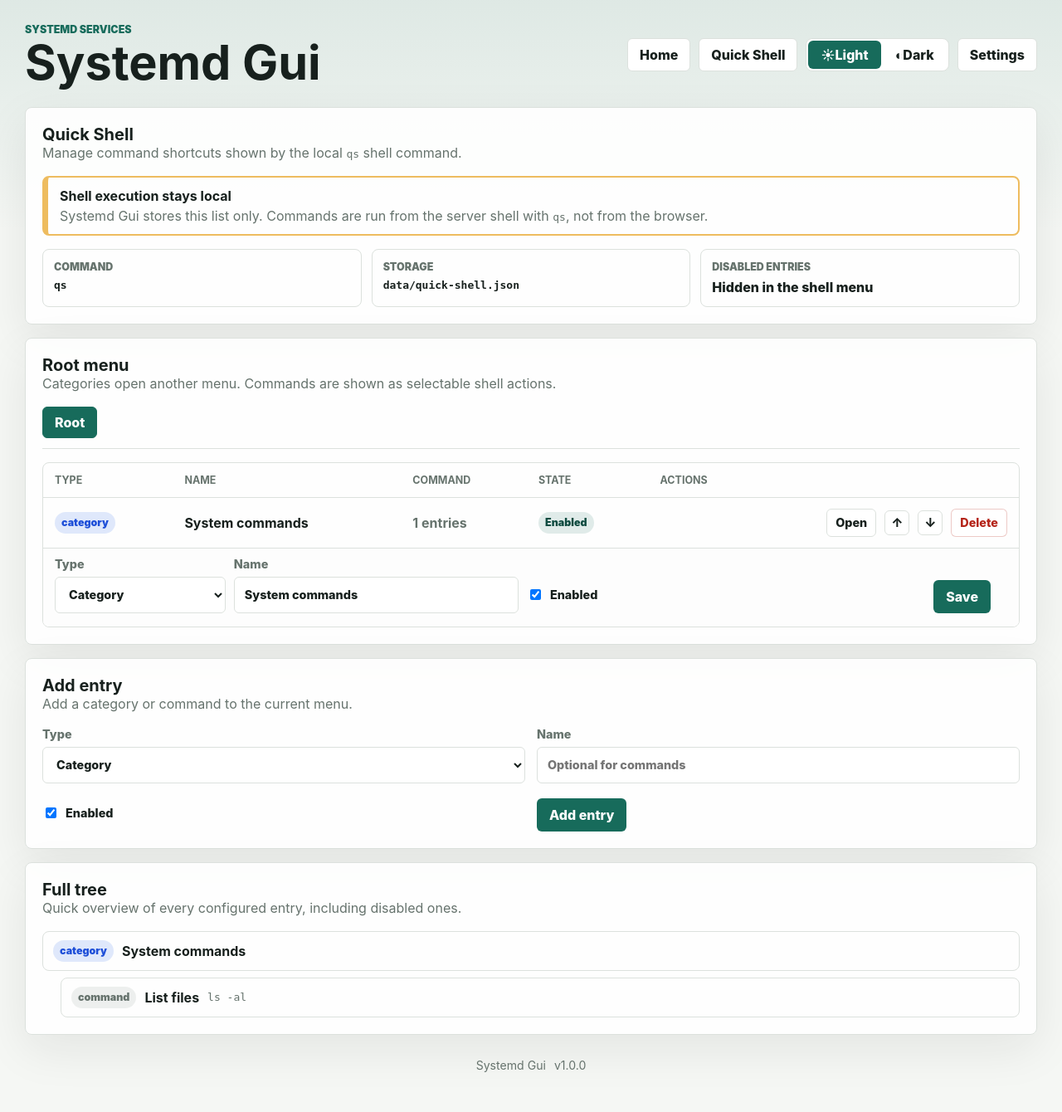
After one commit to Nisbo/systemd-gui, a Flask app: page /quick-shell in a window 1280 px wide. The commit adds this page. Shown: the whole page at 83% size. Run offline with Flask 3, Linux system fonts and the light colour scheme.

Commit message:
Add quick shell command manager

```diff
--- a/systemd_gui/app.py
+++ b/systemd_gui/app.py
@@ -11,6 +11,18 @@ from pathlib import Path
 
 from flask import Flask, Response, flash, redirect, render_template, request, session, url_for
 
+from .quick_shell import (
+    add_item,
+    children_for_path,
+    delete_item,
+    entry_label,
+    flatten_entries,
+    item_for_path,
+    move_item,
+    read_quick_shell,
+    update_item,
+    write_quick_shell,
+)
 from .systemd import (
     analyze_drop_in_content,
     create_unit_backup,
@@ -203,6 +215,80 @@ def create_app() -> Flask:
             update_result=session.pop("update_result", None),
             app_update_pending_restart=session.get("app_update_pending_restart", False),
         )
+
+    @app.get("/quick-shell")
+    def quick_shell():
+        data = read_quick_shell(_quick_shell_path(app))
+        parent_path = request.args.get("path", "").strip()
+        try:
+            parent = item_for_path(data, parent_path) if parent_path else None
+            entries = children_for_path(data, parent_path)
+        except ValueError as exc:
+            flash(str(exc), "error")
+            return redirect(url_for("quick_shell"))
+        return render_template(
+            "quick_shell.html",
+            entries=entries,
+            parent=parent,
+            parent_path=parent_path,
+            breadcrumbs=_quick_shell_breadcrumbs(data, parent_path),
+            flat_entries=flatten_entries(data.get("items") or []),
+            entry_label=entry_label,
+        )
+
+    @app.post("/quick-shell/item")
+    def create_quick_shell_item():
+        data = read_quick_shell(_quick_shell_path(app))
+        parent_path = request.form.get("parent_path", "").strip()
+        try:
+            add_item(data, parent_path, _quick_shell_item_from_form())
+            write_quick_shell(_quick_shell_path(app), data)
+        except ValueError as exc:
+            flash(str(exc), "error")
+            return redirect(url_for("quick_shell", path=parent_path))
+        flash("Quick Shell entry created.", "success")
+        return redirect(url_for("quick_shell", path=parent_path))
+
+    @app.post("/quick-shell/item/<item_path>/update")
+    def update_quick_shell_item(item_path: str):
+        data = read_quick_shell(_quick_shell_path(app))
+        parent_path = _quick_shell_parent_path(item_path)
+        try:
+            update_item(data, item_path, _quick_shell_item_from_form())
+            write_quick_shell(_quick_shell_path(app), data)
+        except ValueError as exc:
+            flash(str(exc), "error")
+            return redirect(url_for("quick_shell", path=parent_path))
+        flash("Quick Shell entry saved.", "success")
+        return redirect(url_for("quick_shell", path=parent_path))
+
+    @app.post("/quick-shell/item/<item_path>/delete")
+    def delete_quick_shell_item(item_path: str):
+        data = read_quick_shell(_quick_shell_path(app))
+        parent_path = _quick_shell_parent_path(item_path)
+        try:
+            delete_item(data, item_path)
+            write_quick_shell(_quick_shell_path(app), data)
+        except ValueError as exc:
+            flash(str(exc), "error")
+            return redirect(url_for("quick_shell", path=parent_path))
+        flash("Quick Shell entry deleted.", "success")
+        return redirect(url_for("quick_shell", path=parent_path))
+
+    @app.post("/quick-shell/item/<item_path>/move")
+    def move_quick_shell_item(item_path: str):
+        data = read_quick_shell(_quick_shell_path(app))
+        parent_path = _quick_shell_parent_path(item_path)
+        direction = request.form.get("direction", "")
+        if direction not in {"up", "down"}:
+            flash("Unknown move direction.", "error")
+            return redirect(url_for("quick_shell", path=parent_path))
+        try:
+            move_item(data, item_path, direction)
+            write_quick_shell(_quick_shell_path(app), data)
+        except ValueError as exc:
+            flash(str(exc), "error")
+        return redirect(url_for("quick_shell", path=parent_path))
 
     @app.post("/settings/check-update")
     def check_update():
@@ -688,6 +774,49 @@ def _notes_path(app: Flask) -> Path:
     return Path(app.config["DATA_DIR"]) / "service-notes.json"
 
 
+def _quick_shell_path(app: Flask) -> Path:
+    return Path(app.config["DATA_DIR"]) / "quick-shell.json"
+
+
+def _quick_shell_item_from_form() -> dict[str, object]:
+    item_type = request.form.get("type", "command").strip()
+    item: dict[str, object] = {
+        "type": item_type,
+        "name": request.form.get("name", "").strip(),
+        "enabled": request.form.get("enabled") == "1",
+    }
+    if item_type == "category":
+        item["items"] = []
+    else:
+        command = request.form.get("command", "").strip()
+        if not command:
+            raise ValueError("Commands need a command line.")
+        item["command"] = command
+        item["confirm"] = request.form.get("confirm") == "1"
+    return item
+
+
+def _quick_shell_parent_path(item_path: str) -> str:
+    parts = item_path.split(".")
+    if len(parts) <= 1:
+        return ""
+    return ".".join(parts[:-1])
+
+
+def _quick_shell_breadcrumbs(data: dict[str, object], item_path: str) -> list[dict[str, str]]:
+    breadcrumbs = [{"label": "Root", "path": ""}]
+    parts: list[str] = []
+    for part in item_path.split(".") if item_path else []:
+        parts.append(part)
+        path = ".".join(parts)
+        try:
+            item = item_for_path(data, path)
+        except ValueError:
+            break
+        breadcrumbs.append({"label": entry_label(item), "path": path})
+    return breadcrumbs
+
+
 def read_service_notes(path: Path) -> dict[str, str]:
     try:
         data = json.loads(path.read_text(encoding="utf-8"))
--- a/systemd_gui/static/app.js
+++ b/systemd_gui/static/app.js
@@ -217,6 +217,21 @@
     });
   });
 
+  document.querySelectorAll("select[data-quick-shell-type]").forEach((select) => {
+    const form = select.closest("form");
+    const syncQuickShellFields = () => {
+      const isCommand = select.value === "command";
+      form?.querySelectorAll(".quick-shell-command-field,.quick-shell-confirm-field").forEach((field) => {
+        field.hidden = !isCommand;
+      });
+      form?.querySelectorAll(".quick-shell-command-field input").forEach((input) => {
+        input.required = isCommand;
+      });
+    };
+    select.addEventListener("change", syncQuickShellFields);
+    syncQuickShellFields();
+  });
+
   const logPanel = document.querySelector("[data-log-panel]");
   if (logPanel) {
     const logControls = document.querySelector("[data-log-controls]");
--- a/systemd_gui/static/styles.css
+++ b/systemd_gui/static/styles.css
@@ -30,6 +30,7 @@ h1,h2,h3,p { margin:0; } h1 { font-size:clamp(2rem, 5vw, 3.6rem); line-height:1;
 .settings-panel { max-width:none; }
 .settings-tabs-panel,.service-tabs-panel { padding-bottom:14px; }
 .settings-tabs { display:flex; gap:8px; flex-wrap:wrap; border-bottom:1px solid var(--line); padding-bottom:12px; }
+.breadcrumb-row { display:flex; gap:8px; flex-wrap:wrap; border-bottom:1px solid var(--line); margin-bottom:16px; padding-bottom:12px; }
 .settings-tab { display:inline-flex; align-items:center; justify-content:center; min-height:38px; padding:0 14px; border:1px solid var(--line); border-radius:6px; color:var(--muted); font-weight:850; }
 .settings-tab:hover { border-color:color-mix(in srgb, var(--accent) 48%, var(--line)); color:var(--ink); }
 .settings-tab.active { background:var(--accent); border-color:var(--accent); color:#fff; }
@@ -107,6 +108,15 @@ input,textarea,select { width:100%; border:1px solid var(--line); border-radius:
 .backup-create button { min-height:44px; white-space:nowrap; }
 .app-backup-table { margin-top:0; }
 .inline-actions { margin-top:0; }
+.quick-shell-table table { min-width:980px; }
+.quick-shell-actions { min-width:260px; }
+.quick-shell-edit-row td { background:color-mix(in srgb, var(--panel) 78%, var(--bg)); padding-top:10px; padding-bottom:16px; }
+.quick-shell-edit-form { display:grid; grid-template-columns:minmax(110px, .6fr) minmax(160px, 1fr) minmax(220px, 1.4fr) auto auto auto; gap:10px; align-items:end; }
+.quick-shell-add-form { align-items:end; }
+.quick-shell-tree { display:grid; gap:8px; }
+.quick-shell-tree-item { display:flex; align-items:center; gap:10px; flex-wrap:wrap; border:1px solid var(--line); border-radius:8px; padding:10px 12px; margin-left:calc(var(--depth) * 22px); }
+.quick-shell-tree-item code { color:var(--muted); overflow-wrap:anywhere; }
+.quick-shell-command-field[hidden],.quick-shell-confirm-field[hidden] { display:none; }
 .update-actions { display:grid; grid-template-columns:repeat(2, minmax(0, 1fr)); gap:14px; margin-top:14px; }
 .update-actions.compact-actions { grid-template-columns:1fr; }
 .update-version-bar { display:grid; grid-template-columns:repeat(3, minmax(0, 1fr)) auto; gap:12px; align-items:end; border:1px solid var(--line); border-radius:8px; padding:14px; }
@@ -146,4 +156,5 @@ button[aria-busy="true"] { opacity:.72; }
 .info-dialog { width:min(560px, calc(100% - 32px)); }
 .info-links { display:flex; flex-wrap:wrap; gap:10px; margin-top:14px; }
 .app-footer { display:flex; justify-content:center; gap:10px; color:var(--muted); font-size:.88rem; margin-top:28px; }
-@media (max-width: 760px) { .topbar,.panel-head,.search-row,.restart-banner,.restart-card,.backup-action-row { align-items:stretch; flex-direction:column; } .operations-grid,.detail-grid,.detail-grid.two,.detail-grid.three,.form-grid,.backup-create,.update-version-bar,.update-actions,.log-controls,.info-layout,.info-meta-grid { grid-template-columns:1fr; } .top-actions,.action-bar,.backup-danger-group { justify-content:flex-start; } }
+@media (max-width: 980px) { .quick-shell-edit-form { grid-template-columns:1fr; } }
+@media (max-width: 760px) { .topbar,.panel-head,.search-row,.restart-banner,.restart-card,.backup-action-row { align-items:stretch; flex-direction:column; } .operations-grid,.detail-grid,.detail-grid.two,.detail-grid.three,.form-grid,.backup-create,.update-version-bar,.update-actions,.log-controls,.info-layout,.info-meta-grid { grid-template-columns:1fr; } .top-actions,.action-bar,.backup-danger-group { justify-content:flex-start; } .quick-shell-tree-item { margin-left:0; } }
--- a/systemd_gui/templates/base.html
+++ b/systemd_gui/templates/base.html
@@ -15,6 +15,7 @@
         </div>
         <div class="top-actions">
           <a class="ghost-button" href="{{ url_for('index') }}">Home</a>
+          <a class="ghost-button" href="{{ url_for('quick_shell') }}">Quick Shell</a>
           <div class="theme-switch" aria-label="Theme">
             <button class="ghost-button theme-option" type="button" data-theme-choice="light" title="Use light theme" aria-label="Use light theme">
               <span aria-hidden="true">☀</span>
--- /dev/null
+++ b/systemd_gui/templates/quick_shell.html
@@ -0,0 +1,200 @@
+{% extends "base.html" %}
+{% block content %}
+  <section class="panel">
+    <div class="panel-head">
+      <div>
+        <h2>Quick Shell</h2>
+        <p>Manage command shortcuts shown by the local <code>qs</code> shell command.</p>
+      </div>
+    </div>
+
+    <div class="diagnostic warning">
+      <strong>Shell execution stays local</strong>
+      <span>Systemd Gui stores this list only. Commands are run from the server shell with <code>qs</code>, not from the browser.</span>
+    </div>
+
+    <dl class="detail-grid three">
+      <div><dt>Command</dt><dd><code>qs</code></dd></div>
+      <div><dt>Storage</dt><dd><code>data/quick-shell.json</code></dd></div>
+      <div><dt>Disabled entries</dt><dd>Hidden in the shell menu</dd></div>
+    </dl>
+  </section>
+
+  <section class="panel">
+    <div class="panel-head">
+      <div>
+        <h2>{{ entry_label(parent) if parent else "Root menu" }}</h2>
+        <p>Categories open another menu. Commands are shown as selectable shell actions.</p>
+      </div>
+    </div>
+
+    <nav class="breadcrumb-row" aria-label="Quick Shell path">
+      {% for crumb in breadcrumbs %}
+        <a class="settings-tab {% if crumb.path == parent_path %}active{% endif %}" href="{{ url_for('quick_shell', path=crumb.path) }}">{{ crumb.label }}</a>
+      {% endfor %}
+    </nav>
+
+    {% if entries %}
+      <div class="table-wrap quick-shell-table">
+        <table>
+          <thead>
+            <tr>
+              <th>Type</th>
+              <th>Name</th>
+              <th>Command</th>
+              <th>State</th>
+              <th>Actions</th>
+            </tr>
+          </thead>
+          <tbody>
+            {% for item in entries %}
+              {% set item_path = parent_path ~ "." ~ loop.index0 if parent_path else loop.index0|string %}
+              <tr>
+                <td>
+                  <span class="tag {{ 'override' if item.type == 'category' else 'neutral' }}">{{ item.type }}</span>
+                </td>
+                <td>
+                  <strong>{{ entry_label(item) }}</strong>
+                  {% if not item.name and item.type == "command" %}
+                    <span class="field-help">Using command as display name.</span>
+                  {% endif %}
+                </td>
+                <td>
+                  {% if item.type == "command" %}
+                    <code>{{ item.command }}</code>
+                  {% else %}
+                    <span class="empty-note">{{ item["items"]|length }} entries</span>
+                  {% endif %}
+                </td>
+                <td>
+                  <span class="status-pill {{ '' if item.enabled else 'inactive' }}">{{ "Enabled" if item.enabled else "Disabled" }}</span>
+                </td>
+                <td>
+                  <div class="table-actions quick-shell-actions">
+                    {% if item.type == "category" %}
+                      <a class="ghost-button compact-button" href="{{ url_for('quick_shell', path=item_path) }}">Open</a>
+                    {% endif %}
+                    <form method="post" action="{{ url_for('move_quick_shell_item', item_path=item_path) }}">
+                      <input type="hidden" name="csrf_token" value="{{ csrf_token }}">
+                      <input type="hidden" name="direction" value="up">
+                      <button class="ghost-button small-icon-button" type="submit" title="Move up" aria-label="Move up">↑</button>
+                    </form>
+                    <form method="post" action="{{ url_for('move_quick_shell_item', item_path=item_path) }}">
+                      <input type="hidden" name="csrf_token" value="{{ csrf_token }}">
+                      <input type="hidden" name="direction" value="down">
+                      <button class="ghost-button small-icon-button" type="submit" title="Move down" aria-label="Move down">↓</button>
+                    </form>
+                    <form method="post" action="{{ url_for('delete_quick_shell_item', item_path=item_path) }}" data-confirm="Delete this Quick Shell entry? Child entries inside a category will be deleted too.">
+                      <input type="hidden" name="csrf_token" value="{{ csrf_token }}">
+                      <button class="danger-button compact-button" type="submit">Delete</button>
+                    </form>
+                  </div>
+                </td>
+              </tr>
+              <tr class="quick-shell-edit-row">
+                <td colspan="5">
+                  <form class="quick-shell-edit-form" method="post" action="{{ url_for('update_quick_shell_item', item_path=item_path) }}">
+                    <input type="hidden" name="csrf_token" value="{{ csrf_token }}">
+                    <label>
+                      Type
+                      <select name="type" data-quick-shell-type>
+                        <option value="category" {% if item.type == "category" %}selected{% endif %}>Category</option>
+                        <option value="command" {% if item.type == "command" %}selected{% endif %}>Command</option>
+                      </select>
+                    </label>
+                    <label>
+                      Name
+                      <input name="name" value="{{ item.name }}" placeholder="{{ item.command if item.type == 'command' else 'Category name' }}">
+                    </label>
+                    <label class="quick-shell-command-field">
+                      Command
+                      <input name="command" value="{{ item.command if item.type == 'command' else '' }}" placeholder="systemctl restart frp-gui">
+                    </label>
+                    <label class="toggle-label">
+                      <input type="checkbox" name="enabled" value="1" {% if item.enabled %}checked{% endif %}>
+                      <span>Enabled</span>
+                    </label>
+                    <label class="toggle-label quick-shell-confirm-field">
+                      <input type="checkbox" name="confirm" value="1" {% if item.confirm is not defined or item.confirm %}checked{% endif %}>
+                      <span>Ask before running</span>
+                    </label>
+                    <button class="primary-button" type="submit">Save</button>
+                  </form>
+                </td>
+              </tr>
+            {% endfor %}
+          </tbody>
+        </table>
+      </div>
+    {% else %}
+      <p class="empty-note">This menu is empty.</p>
+    {% endif %}
+  </section>
+
+  <section class="panel">
+    <div class="panel-head">
+      <div>
+        <h2>Add entry</h2>
+        <p>Add a category or command to the current menu.</p>
+      </div>
+    </div>
+    <form class="form-grid quick-shell-add-form" method="post" action="{{ url_for('create_quick_shell_item') }}">
+      <input type="hidden" name="csrf_token" value="{{ csrf_token }}">
+      <input type="hidden" name="parent_path" value="{{ parent_path }}">
+      <label>
+        Type
+        <select name="type" data-quick-shell-type>
+          <option value="category">Category</option>
+          <option value="command">Command</option>
+        </select>
+      </label>
+      <label>
+        Name
+        <input name="name" placeholder="Optional for commands">
+      </label>
+      <label class="quick-shell-command-field">
+        Command
+        <input name="command" placeholder="systemctl restart frp-gui">
+        <span class="field-help">If the name is empty, the shell menu uses the command as the label.</span>
+      </label>
+      <label class="toggle-label">
+        <input type="checkbox" name="enabled" value="1" checked>
+        <span>Enabled</span>
+      </label>
+      <label class="toggle-label quick-shell-confirm-field">
+        <input type="checkbox" name="confirm" value="1" checked>
+        <span>Ask before running</span>
+      </label>
+      <div class="form-actions">
+        <button class="primary-button" type="submit">Add entry</button>
+      </div>
+    </form>
+  </section>
+
+  <section class="panel">
+    <div class="panel-head">
+      <div>
+        <h2>Full tree</h2>
+        <p>Quick overview of every configured entry, including disabled ones.</p>
+      </div>
+    </div>
+    {% if flat_entries %}
+      <div class="quick-shell-tree">
+        {% for entry in flat_entries %}
+          <div class="quick-shell-tree-item" style="--depth: {{ entry.depth }}">
+            <span class="tag {{ 'override' if entry.item.type == 'category' else 'neutral' }}">{{ entry.item.type }}</span>
+            <strong>{{ entry_label(entry.item) }}</strong>
+            {% if not entry.item.enabled %}
+              <span class="status-pill inactive">Disabled</span>
+            {% endif %}
+            {% if entry.item.type == "command" %}
+              <code>{{ entry.item.command }}</code>
+            {% endif %}
+          </div>
+        {% endfor %}
+      </div>
+    {% else %}
+      <p class="empty-note">No Quick Shell entries yet.</p>
+    {% endif %}
+  </section>
+{% endblock %}
--- a/systemd_gui/updater.py
+++ b/systemd_gui/updater.py
@@ -19,7 +19,7 @@ from .version import APP_VERSION, RELEASES_LIST_API_URL
 
 PROJECT_DIRS = ("systemd_gui", "scripts")
 PROJECT_FILES = ("run.py", "README.md", ".gitignore")
-RUNTIME_DATA_ITEMS = ("favorites.json", "service-notes.json", "unit-backups", "drop-in-backups", "env-backups")
+RUNTIME_DATA_ITEMS = ("favorites.json", "service-notes.json", "quick-shell.json", "unit-backups", "drop-in-backups", "env-backups")
 APP_BACKUP_META_FILE = "backup-meta.txt"
 
 
```
Also changed, not shown: scripts/quick_shell.py (added, +108 -0 lines), systemd_gui/quick_shell.py (added, +181 -0 lines), README.md, 1 other file.
